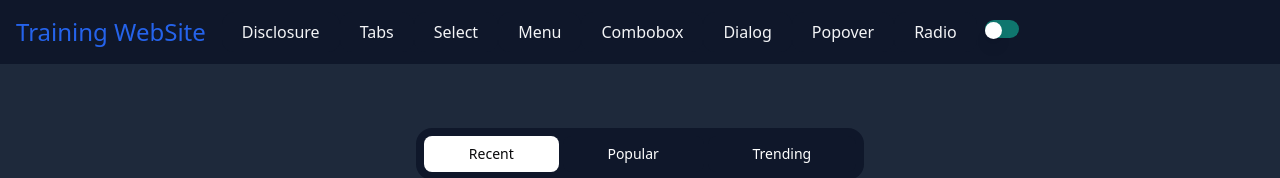
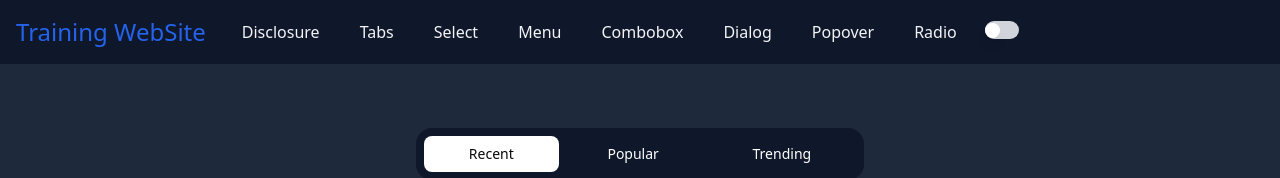
Before and after one commit to giliolizera/Training, a Vue app: page /tabs in a window 1280 px wide. Shown: the top 178 px of the page. Built offline with nearby package versions, Linux system fonts and the light colour scheme; what maska would draw is missing.

Commit message:
feat: update switch and cadastro

```diff
--- a/src/components/Switch.vue
+++ b/src/components/Switch.vue
@@ -1,13 +1,13 @@
 <template>
      <Switch
        v-model="enabled"
-       :class="enabled ? 'bg-teal-900' : 'bg-teal-700'"
+       :class="enabled ? 'bg-gray-700' : 'bg-gray-300'"
        class="relative inline-flex h-[18px] w-[34px] shrink-0 cursor-pointer rounded-full border-2 border-transparent transition-colors duration-200 ease-in-out focus:outline-none focus-visible:ring-2 focus-visible:ring-white focus-visible:ring-opacity-75"
      >
        <span
          aria-hidden="true"
-         :class="enabled ? 'translate-x-3.5' : '-translate-x-0.5'"
-         class="pointer-events-none inline-block h-[17px] w-[17px] transform rounded-full bg-white shadow-lg ring-0 transition duration-200 ease-in-out"
+         :class="enabled ? 'translate-x-4' : '-translate-x-0.5'"
+         class="pointer-events-none inline-block h-[15px] w-[15px] transform rounded-full bg-white shadow-lg ring-0 transition duration-200 ease-in-out"
        />
      </Switch>
  </template>
--- a/src/main.js
+++ b/src/main.js
@@ -14,7 +14,7 @@ import Popover from './components/Popover.vue'
 import Radio from './components/Radio.vue'
 import Select from './components/Select.vue'
 import Tabs from './components/Tabs.vue'
-import Login from './components/Login.vue'
+import Cadastro from './components/Cadastro.vue'
 
 const routes = [
    {
@@ -23,7 +23,7 @@ const routes = [
    },
    {
       path: '/cadastro',
-      component: Login
+      component: Cadastro
    },
    {
       path: '/combobox',
```
Also changed, not shown: src/components/Cadastro.vue (renamed from src/components/Login.vue).
